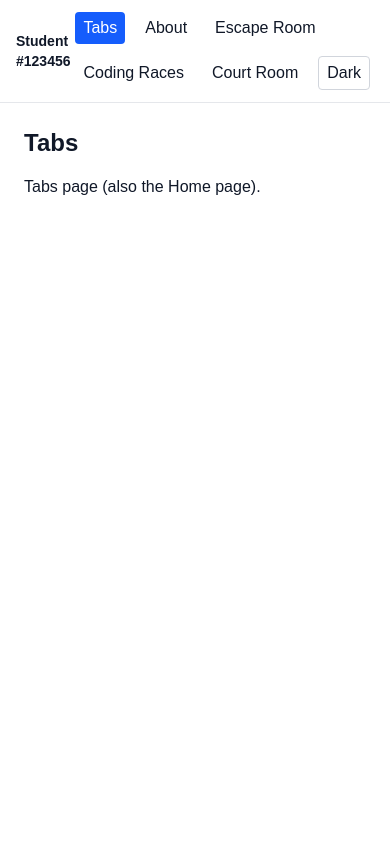
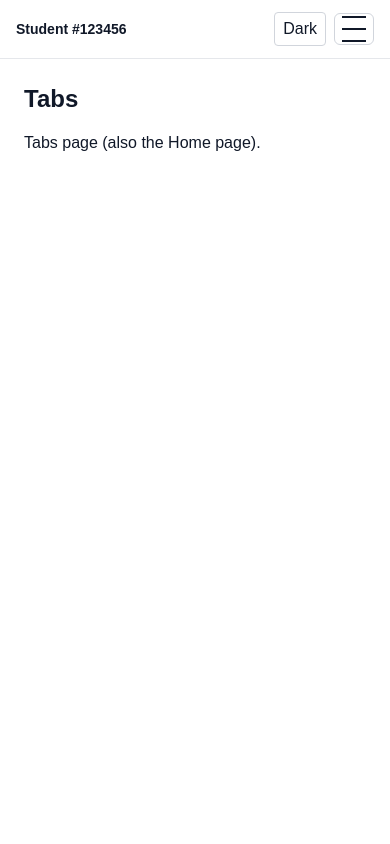
Before and after one commit to raizulfi/CloudWebAppAssignment1, a Next.js app: page / in a window 390 px wide. Shown: the top 844 px of the page. Built offline with nearby package versions, Linux system fonts and the light colour scheme.

Commit message:
adding animated hamburger with mobile drawer nav

```diff
--- a/src/app/layout.tsx
+++ b/src/app/layout.tsx
@@ -18,6 +18,15 @@ export default function RootLayout({
       <body className="bg-white dark:bg-gray-900 text-gray-900 dark:text-gray-100">
         <ThemeProvider>
           <Header studentNumber="Student #123456" />
+          <div id="primary-menu-drawer" className="md:hidden hidden border-b border-gray-200 dark:border-gray-800">
+            <nav className="flex flex-col p-3 gap-2">
+              <a href="/" className="px-2 py-1 rounded hover:bg-gray-100 dark:hover:bg-gray-800">Tabs</a>
+              <a href="/about" className="px-2 py-1 rounded hover:bg-gray-100 dark:hover:bg-gray-800">About</a>
+              <a href="/escape-room" className="px-2 py-1 rounded hover:bg-gray-100 dark:hover:bg-gray-800">Escape Room</a>
+              <a href="/coding-races" className="px-2 py-1 rounded hover:bg-gray-100 dark:hover:bg-gray-800">Coding Races</a>
+              <a href="/court-room" className="px-2 py-1 rounded hover:bg-gray-100 dark:hover:bg-gray-800">Court Room</a>
+            </nav>
+          </div>
           <main className="min-h-screen p-6 text-gray-900 dark:text-gray-100">{children}</main>
           <Footer studentName="Your Name" studentNumber="Student #123456" />
         </ThemeProvider>
--- /dev/null
+++ b/src/components/Hamburger.tsx
@@ -0,0 +1,37 @@
+"use client";
+
+import { useState, useId, useEffect } from "react";
+
+type Props = {
+	label?: string;
+	onToggle?: (open: boolean) => void;
+};
+
+export default function Hamburger({ label = "Menu", onToggle }: Props) {
+	const [open, setOpen] = useState(false);
+	const menuId = useId();
+
+	useEffect(() => {
+		onToggle?.(open);
+	}, [open, onToggle]);
+
+	return (
+		<button
+			type="button"
+			aria-label={label}
+			aria-expanded={open}
+			aria-controls={menuId}
+			onClick={() => setOpen((v) => !v)}
+			className="relative h-8 w-10 rounded-md border border-gray-300 dark:border-gray-700 flex items-center justify-center focus:outline-none focus:ring-2 focus:ring-offset-2 focus:ring-blue-500"
+		>
+			<span aria-hidden className="sr-only">{label}</span>
+			<div
+				className={`transition-transform duration-300 ease-in-out ${open ? "rotate-45" : "rotate-0"}`}
+			>
+				<div className={`h-0.5 w-6 bg-current transition-all ${open ? "translate-y-1.5" : "-translate-y-1.5"}`} />
+				<div className={`h-0.5 w-6 bg-current my-1 opacity-${open ? "0" : "100"} transition-opacity`} />
+				<div className={`h-0.5 w-6 bg-current transition-all ${open ? "-translate-y-1.5 -rotate-90" : "translate-y-1.5"}`} />
+			</div>
+		</button>
+	);
+}
--- a/src/components/Header.tsx
+++ b/src/components/Header.tsx
@@ -3,6 +3,7 @@
 import Link from "next/link";
 import { usePathname } from "next/navigation";
 import ThemeToggle from "./ThemeToggle";
+import Hamburger from "./Hamburger";
 
 type HeaderProps = {
 	studentNumber: string;
@@ -10,6 +11,7 @@ type HeaderProps = {
 
 export default function Header({ studentNumber }: HeaderProps) {
 	const pathname = usePathname();
+	const menuId = "primary-menu";
 
 	const navItems = [
 		{ href: "/", label: "Tabs" },
@@ -24,7 +26,7 @@ export default function Header({ studentNumber }: HeaderProps) {
 			<span className="text-sm font-semibold" aria-label="Student number">
 				{studentNumber}
 			</span>
-			<nav aria-label="Main navigation" className="flex gap-3 flex-wrap items-center">
+			<nav aria-label="Main navigation" className="hidden md:flex gap-3 flex-wrap items-center" id={menuId}>
 				{navItems.map((item) => {
 					const isActive = pathname === item.href;
 					return (
@@ -42,6 +44,14 @@ export default function Header({ studentNumber }: HeaderProps) {
 				})}
 				<ThemeToggle />
 			</nav>
+			<div className="md:hidden flex items-center gap-2">
+				<ThemeToggle />
+				<Hamburger onToggle={(open)=>{
+					const el = document.getElementById("primary-menu-drawer");
+					if(!el) return;
+					el.style.display = open ? "block" : "none";
+				}} />
+			</div>
 		</header>
 	);
 }
```
